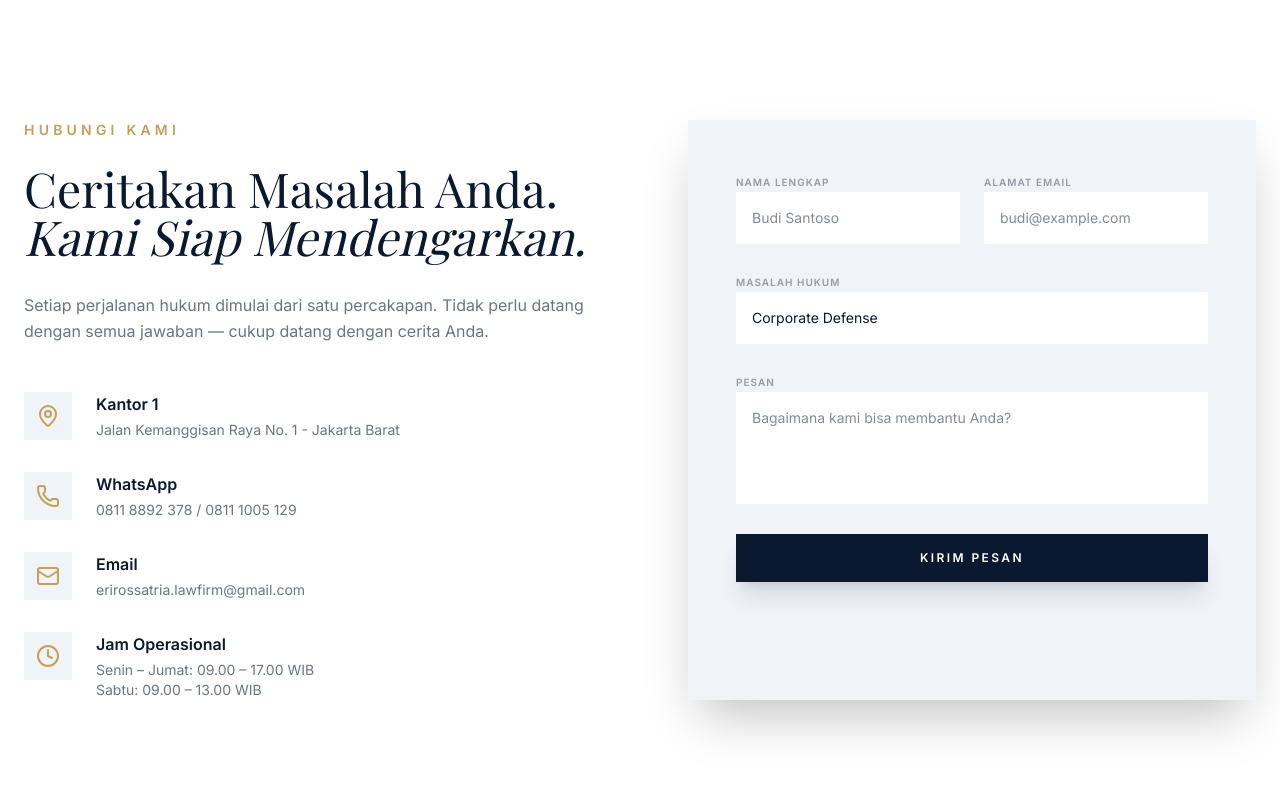
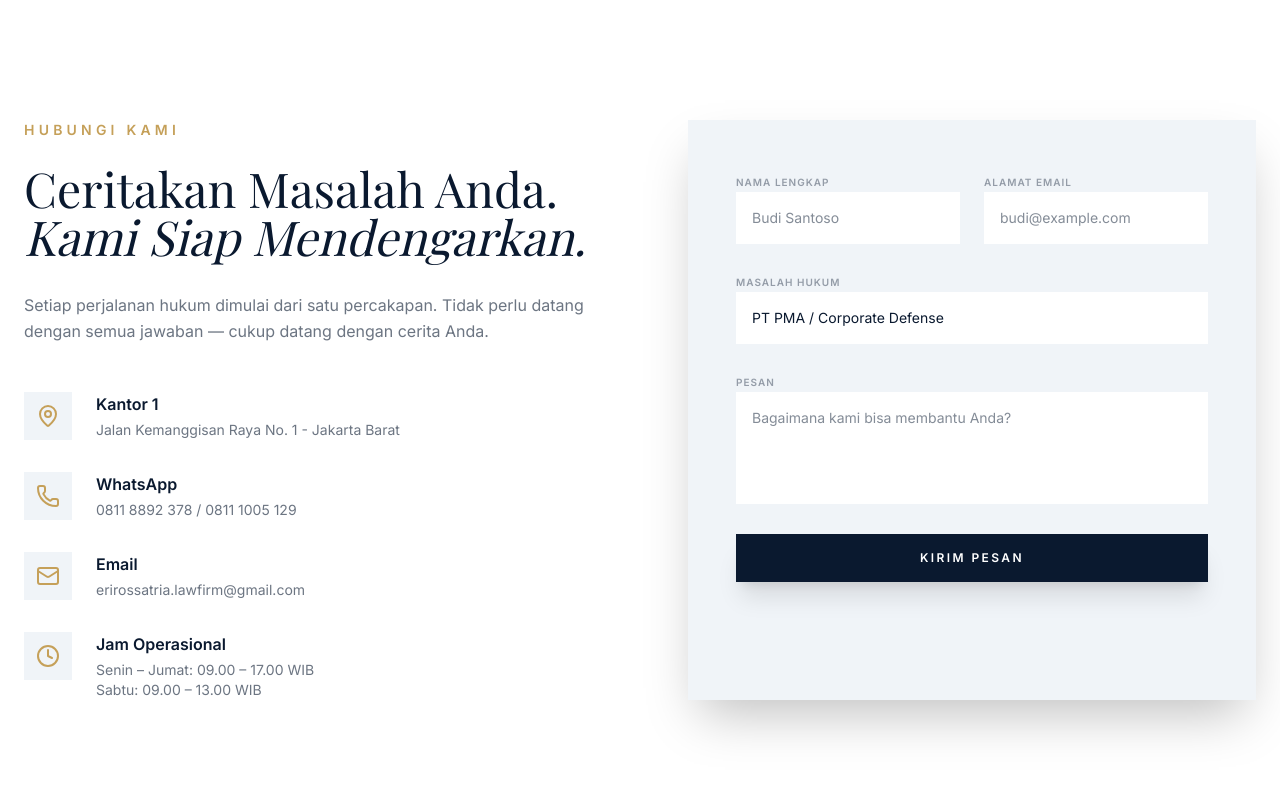
Before and after one commit to erirossatria-lawfirm/Eri-Rossatria-Lawfirm, a React (Vite) app: page / in a window 1280 px wide. Shown: the part 5500-6300 px from the top of the page. Built offline with nearby package versions, Linux system fonts and the light colour scheme; a web font is replaced by a local one.

Commit message:
Update App.tsx

```diff
--- a/src/App.tsx
+++ b/src/App.tsx
@@ -156,6 +156,9 @@ export default function App() {
   const { scrollYProgress } = useScroll();
   const heroOpacity = useTransform(scrollYProgress, [0, 0.2], [1, 0]);
   const heroScale = useTransform(scrollYProgress, [0, 0.2], [1, 1.1]);
+
+  // Hook Formspree dipasang di sini
+  const [state, handleSubmit] = useForm('xlgawjnv');
 
   return (
     <div className="min-h-screen selection:bg-gold selection:text-navy">
@@ -467,35 +470,82 @@ export default function App() {
               viewport={{ once: true }}
               className="bg-ice p-12 shadow-2xl"
             >
-              <form className="space-y-6">
+              {/* === LOGIKA FORMSPREE DIMULAI DI SINI === */}
+              {state.succeeded ? (
+                <div className="text-center py-20">
+                  <div className="w-16 h-16 bg-gold/20 rounded-full flex items-center justify-center mx-auto mb-6">
+                    <HeartHandshake className="text-gold" size={32} />
+                  </div>
+                  <h3 className="text-2xl font-serif text-navy mb-4">Terima Kasih</h3>
+                  <p className="text-navy/60 leading-relaxed">
+                    Pesan Anda telah kami terima dengan baik. Tim Eri Rossatria Law Firm akan segera menganalisa dan menghubungi Anda.
+                  </p>
+                </div>
+              ) : (
+                <form onSubmit={handleSubmit} className="space-y-6">
                   <div className="grid md:grid-cols-2 gap-6">
                     <div className="space-y-2">
                       <label className="text-[10px] uppercase tracking-widest font-bold text-navy/40">{t.contact.form.name}</label>
-                    <input type="text" className="w-full bg-white border-none p-4 text-sm focus:ring-1 focus:ring-gold outline-none" placeholder={t.contact.form.placeholderName} />
+                      <input
+                        id="name"
+                        name="name"
+                        type="text"
+                        required
+                        className="w-full bg-white border-none p-4 text-sm focus:ring-1 focus:ring-gold outline-none"
+                        placeholder={t.contact.form.placeholderName}
+                      />
+                      <ValidationError prefix="Name" field="name" errors={state.errors} className="text-red-500 text-xs mt-1" />
                     </div>
                     <div className="space-y-2">
                       <label className="text-[10px] uppercase tracking-widest font-bold text-navy/40">{t.contact.form.email}</label>
-                    <input type="email" className="w-full bg-white border-none p-4 text-sm focus:ring-1 focus:ring-gold outline-none" placeholder={t.contact.form.placeholderEmail} />
+                      <input
+                        id="email"
+                        name="email"
+                        type="email"
+                        required
+                        className="w-full bg-white border-none p-4 text-sm focus:ring-1 focus:ring-gold outline-none"
+                        placeholder={t.contact.form.placeholderEmail}
+                      />
+                      <ValidationError prefix="Email" field="email" errors={state.errors} className="text-red-500 text-xs mt-1" />
                     </div>
                   </div>
                   <div className="space-y-2">
                     <label className="text-[10px] uppercase tracking-widest font-bold text-navy/40">{t.contact.form.matter}</label>
-                  <select className="w-full bg-white border-none p-4 text-sm focus:ring-1 focus:ring-gold outline-none appearance-none">
-                    <option>Corporate Defense</option>
-                    <option>Labor Law</option>
-                    <option>Criminal / Tipikor</option>
-                    <option>Family Law</option>
-                    <option>Other</option>
+                    <select
+                      id="matter"
+                      name="matter"
+                      className="w-full bg-white border-none p-4 text-sm focus:ring-1 focus:ring-gold outline-none appearance-none"
+                    >
+                      <option value="PT PMA / Corporate Defense">PT PMA / Corporate Defense</option>
+                      <option value="Labor Law">Labor Law</option>
+                      <option value="Criminal / Tipikor">Criminal / Tipikor</option>
+                      <option value="Family Law">Family Law</option>
+                      <option value="Other">Other</option>
                     </select>
+                    <ValidationError prefix="Matter" field="matter" errors={state.errors} className="text-red-500 text-xs mt-1" />
                   </div>
                   <div className="space-y-2">
                     <label className="text-[10px] uppercase tracking-widest font-bold text-navy/40">{t.contact.form.message}</label>
-                  <textarea rows={4} className="w-full bg-white border-none p-4 text-sm focus:ring-1 focus:ring-gold outline-none resize-none" placeholder={t.contact.form.placeholderMessage}></textarea>
+                    <textarea
+                      id="message"
+                      name="message"
+                      rows={4}
+                      required
+                      className="w-full bg-white border-none p-4 text-sm focus:ring-1 focus:ring-gold outline-none resize-none"
+                      placeholder={t.contact.form.placeholderMessage}
+                    ></textarea>
+                    <ValidationError prefix="Message" field="message" errors={state.errors} className="text-red-500 text-xs mt-1" />
                   </div>
-                <button className="w-full bg-navy text-white py-4 text-xs uppercase tracking-[0.2em] font-bold hover:bg-gold transition-all duration-500 shadow-xl">
-                  {t.contact.form.send}
+                  <button
+                    type="submit"
+                    disabled={state.submitting}
+                    className="w-full bg-navy text-white py-4 text-xs uppercase tracking-[0.2em] font-bold hover:bg-gold transition-all duration-500 shadow-xl disabled:opacity-50 disabled:cursor-not-allowed"
+                  >
+                    {state.submitting ? "MENGIRIM..." : t.contact.form.send}
                   </button>
                 </form>
+              )}
+              {/* === LOGIKA FORMSPREE SELESAI === */}
             </motion.div>
           </div>
         </div>
```
Lines whose indentation alone changed are shown as unchanged.
